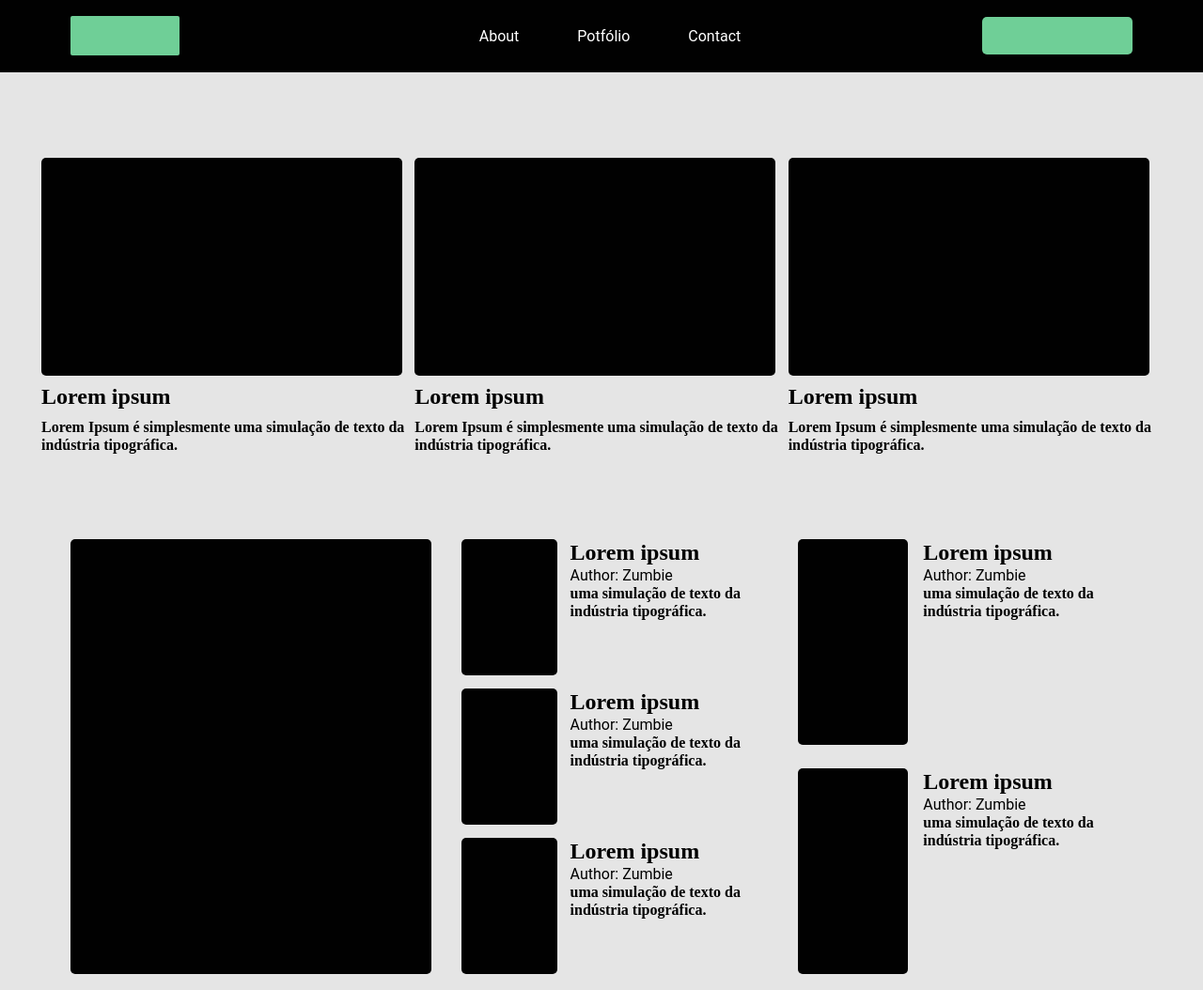
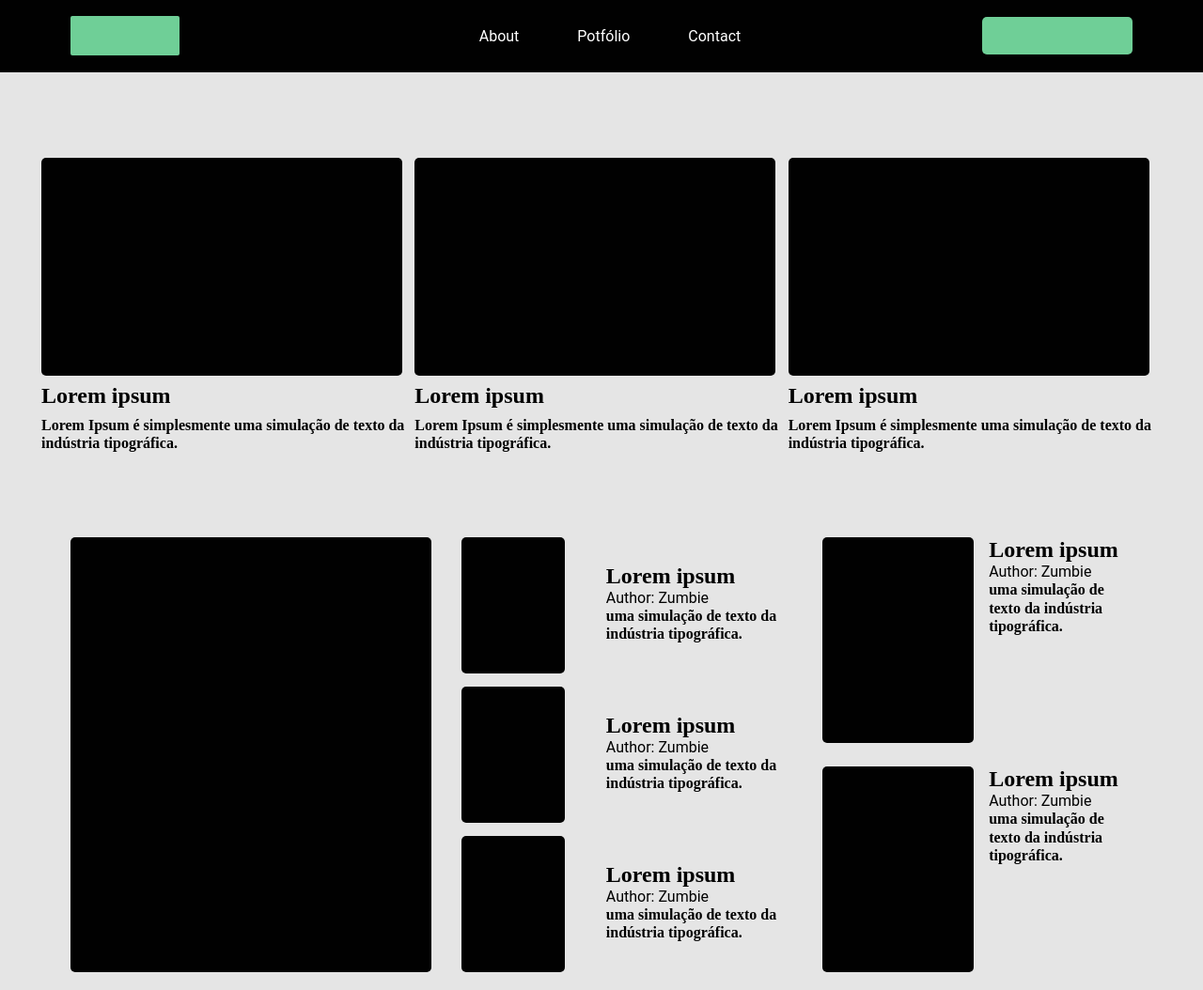
Before and after one commit to RamonMontanari/layout-com-flex-box, a plain HTML site: page index.html in a window 1280 px wide. Shown: the top 1054 px of the page at 94% size. Drawn offline with Linux system fonts and the light colour scheme.

Commit message:
Update style.css

```diff
--- a/style.css
+++ b/style.css
@@ -70,7 +70,6 @@ body {
   font-style: normal;
   font-weight: 700;
   font-size: 24px;
-  line-height: 120%;
   color: #010101;
   margin: 8px 0;
 }
@@ -101,7 +100,9 @@ p {
 
 .middle-three {
   display: flex;
-  max-width: 384px;
+  justify-content: center;
+  align-items: center;
+  width: 384px;
 }
 
 .rectangle-3 {
@@ -110,13 +111,14 @@ p {
   background: #010101;
   border-radius: 5px;
   margin-bottom: 14px;
+
   box-sizing: border-box;
 }
 
 .co-author{
-  display: flex;
-  flex-direction: column;
-  margin: 0 34px 0 14px;
+    display: flex;
+    flex-direction: column;
+    margin: 14px 5px 34px 44px;
 }
 
 .label2 {
@@ -124,7 +126,6 @@ p {
   font-style: normal;
   font-weight: 700;
   font-size: 24px;
-  line-height: 120%;
   color: #010101;
 }
 
@@ -152,9 +153,10 @@ p {
   display:flex;
   flex-direction: column;
   margin-left: 16px;
+  width: 50%;
 }
 
-/* -----THIRD----- */
+/* -----THIRD-----*/
 .third {
   margin: 71px 75px;
   display: flex;
```
